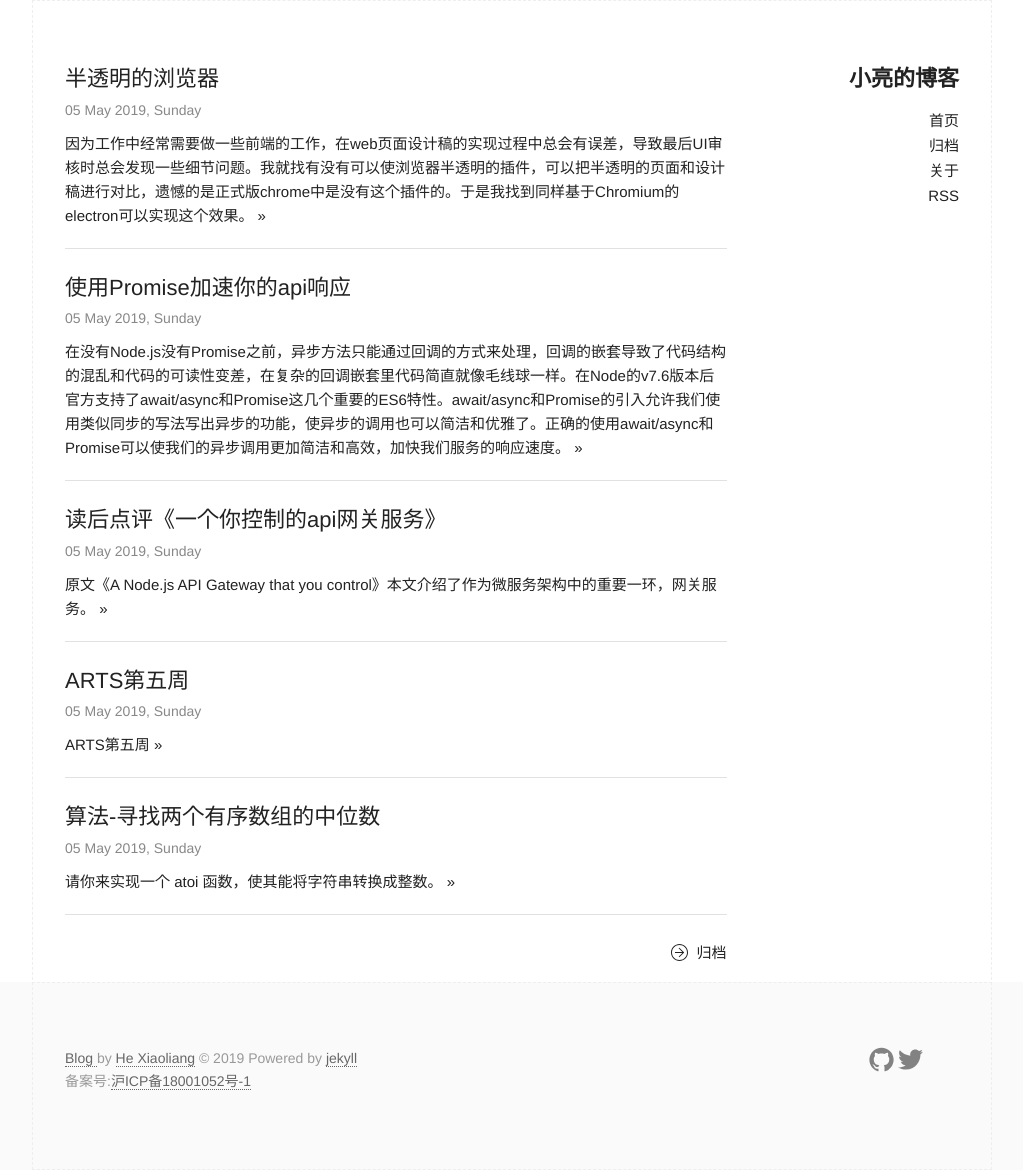
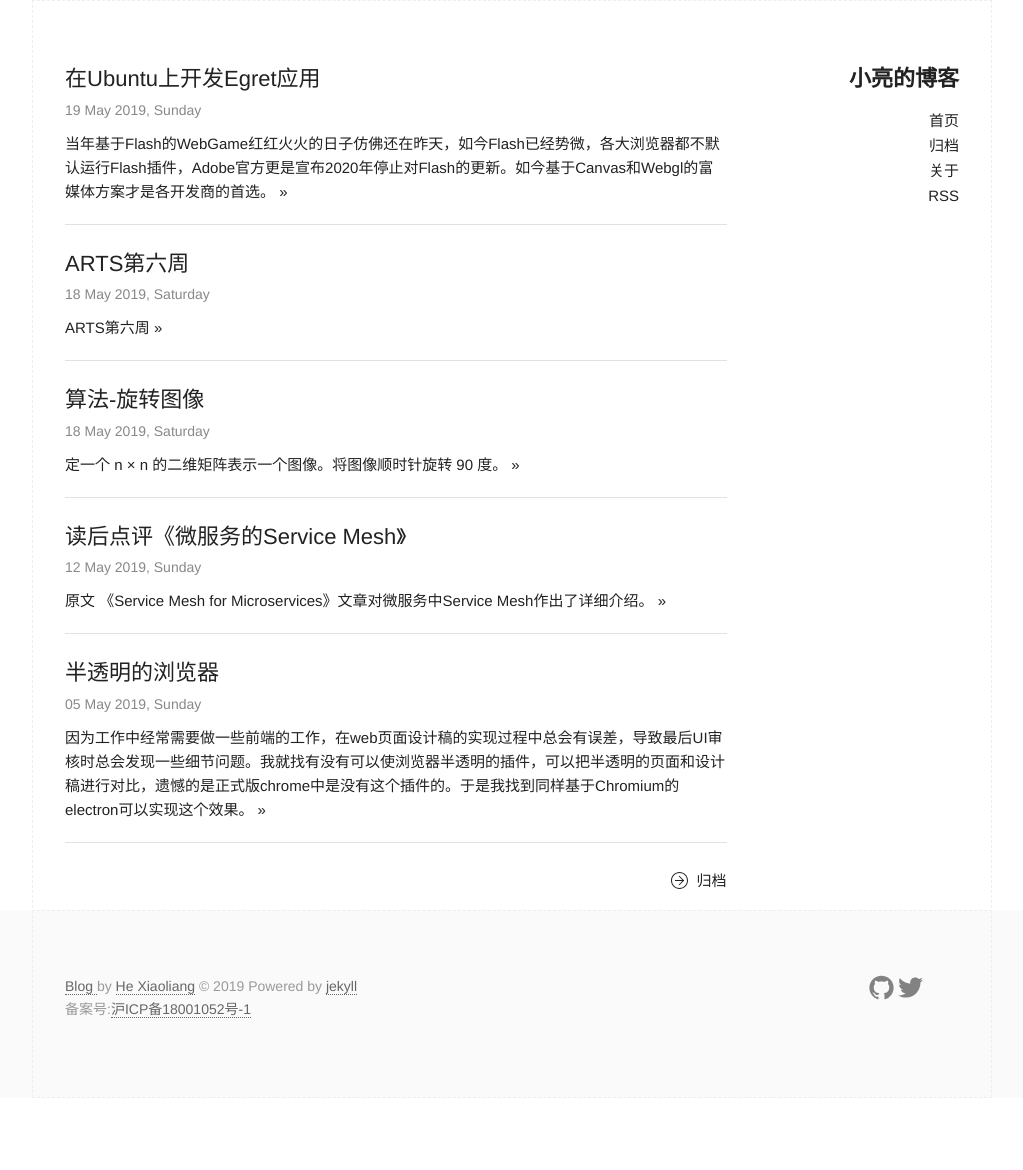
Before and after one commit to Snoopyjoy/blog, a Jekyll site: the page built from index.html, in a window 1280 px wide. Shown: the whole page, without its empty margins (128-1151 px from the left). Built offline with Jekyll 4.4.1, drawn with Linux system fonts in a browser that asks for light colours; comment, search, counter and statistics services are not loaded; after the commit the page ends 1098 px from its top, so only the background shows below that; some of the changed lines change nothing that is shown.

Commit message:
arts第六周

````diff
--- a/_posts/2019-05-05-node-api-gateway.md
+++ b/_posts/2019-05-05-node-api-gateway.md
@@ -1,6 +1,6 @@
 ---
 layout: post
-title: 读后点评《一个你控制的api网关服务》
+title: 读后点评《一个你掌控的api网关服务》
 category: Review
 description: 原文《A Node.js API Gateway that you control》本文介绍了作为微服务架构中的重要一环，网关服务。
 keywords: Node.js API Gateway
--- /dev/null
+++ b/_posts/2019-05-12-review-service-mesh.md
@@ -0,0 +1,55 @@
+---
+layout: post
+title: 读后点评《微服务的Service Mesh》
+category: Review
+description: 原文 《Service Mesh for Microservices》文章对微服务中Service Mesh作出了详细介绍。
+keywords: service mesh
+---
+
+原文 《[Service Mesh for Microservices](https://medium.com/microservices-in-practice/service-mesh-for-microservices-2953109a3c9a)》文章对微服务中Service Mesh作出了详细介绍。
+
+## 为什么使用Service Mesh
+当我们面对这样一个场景，我们需要调用多个下游的服务来组成一个新服务。对于ESB架构，我们需要用到ESC的熔断器、超时处理、服务发现等功能去实现。而使用微服务时就不需要那个集成虚拟服务的ESB层了，取而代之的是一些系列的微服务。
+可以互相通信的微服务由业务逻辑和网络功能组成。实现微服务架构的难点并不是服务本身的业务逻辑，如何实现微服务之间的通信才是最难的。
+## 什么是Service Mesh
+简而言之，微服务就是服务内部通信的基础设施。
+### Service Mesh的特性
+1. 一个特定的微服务不会直接与其他微服务直接通信。
+2. 取代所有服务对服务的通信的是组件顶部的service mesh(或称为边车代理)
+3. service mesh 提供内置的网络功能如弹性伸缩、服务发现等。
+4. 因此服务的开发者可以更专注于业务逻辑开发而大多数和网络通信相关的工作只需要交给service mesh。
+5. 例如你在请求其它服务时不需要担心熔断处理，因为这已经是service mesh的一部分。
+6. service mesh可以使用任意语言。由于微服务和service mesh的通信通常是基于标准通信协议如http1.x/2.x, gRPC等等。你可以使用其它任何技术来构建微服务，且仍然可以与service mesh通信。
+![]({{site.baseurl}}/assets/img/service-mesh.png)
+
+### 业务逻辑
+### 原生网络
+### 应用网络功能
+### Service Mesh控制面板
+服务注册，服务发现
+## Service Mesh的功能
+### 内部通信的弹性功能
+熔断处理，重试，超时处理，故障处理，均衡负载，故障转移。
+### 服务发现
+### 路由
+### 监控
+### 安全
+### 连接控制
+### 部署
+### 通信协议
+## Service Mesh的实现
+[Linkerd](https://linkerd.io/) 和 [Istio](https://istio.io/)
+## Service Mesh的优缺点
+### 优点
+1. 特性代码在微服务代码外，有高复用性
+2. 解决了微服务架构中的大多数问题：服务监控追踪，日志服务，安全性，连接限制
+3. 微服务的实现语言选择更加自由，只需要支持微服务间的通信协议
+
+### 缺点
+1. 复杂
+2. 服务通信走额外跳板
+3. 仍有其它需要解决的问题
+4. 不成熟
+
+## 结论
+Service Mesh 解决了微服务中的大部分问题，给了我们可以选择多个实现语言的自由，但是并不能解决业务相关和服务整合相关的问题。
--- /dev/null
+++ b/_posts/2019-05-18-algorithm-leetcode-48.md
@@ -0,0 +1,39 @@
+---
+layout: post
+title: 算法-旋转图像
+categories: Algorithm
+description: 定一个 n × n 的二维矩阵表示一个图像。将图像顺时针旋转 90 度。
+keywords: algorithm,leetcode
+---
+### 题目
+给定一个 n × n 的二维矩阵表示一个图像。
+
+将图像顺时针旋转 90 度。
+
+说明：
+
+你必须在原地旋转图像，这意味着你需要直接修改输入的二维矩阵。请不要使用另一个矩阵来旋转图像。
+### 解题
+```javascript
+/**
+ * @param {number[][]} matrix
+ * @return {void} Do not return anything, modify matrix in-place instead.
+ */
+var rotate = function(matrix) {
+  const temp = [];
+    const mtxLen = matrix.length;
+    for( let i = mtxLen - 1;i >= 0; i-- ){
+        const orgRow = matrix[i];
+        const covI = mtxLen - i - 1;
+        for( let j = 0; j < orgRow.length; j++){
+            temp[i] = temp[i] || [];
+            let orgVal = temp[i][j] || temp[i][j] === 0? temp[i][j] :
+            matrix[i][j];
+            temp[j] = temp[j] || [];
+            temp[j][covI] = matrix[j][covI];
+            matrix[j][covI] = orgVal;
+        }
+    }
+    return matrix;
+};
+```
--- /dev/null
+++ b/_posts/2019-05-18-arts-5.md
@@ -0,0 +1,19 @@
+---
+layout: post
+title: ARTS第六周
+category: ARTS
+description: ARTS第六周
+keywords: ARTS
+---
+
+#### Algorithm
+[《算法 算法-旋转图像》](/algorithm/2019/05/18/algorithm-leetcode-48.html)
+
+#### Review
+[读后点评《微服务的Service Mesh》](/review/2019/05/12/review-service-mesh.html)
+
+#### Tip
+推荐一款支持Windows、Mac、Linux平台的Git管理工具——[GitKraken](https://www.gitkraken.com/)。
+
+#### Share
+[《在Ubuntu上开发Egret应用》](/share/2019/05/19/share-ubuntu-egret.html)
--- /dev/null
+++ b/_posts/2019-05-19-share-ubuntu-egret.md
@@ -0,0 +1,144 @@
+---
+layout: post
+title: 在Ubuntu上开发Egret应用
+category: Share
+description: 当年基于Flash的WebGame红红火火的日子仿佛还在昨天，如今Flash已经势微，各大浏览器都不默认运行Flash插件，Adobe官方更是宣布2020年停止对Flash的更新。如今基于Canvas和Webgl的富媒体方案才是各开发商的首选。
+keywords: Node.jsle Promise
+---
+当年基于Flash的WebGame红红火火的日子仿佛还在昨天，如今Flash已经势微，各大浏览器都不默认运行Flash插件，Adobe官方更是宣布2020年停止对Flash的更新。如今基于Canvas和Webgl的富媒体方案才是各开发商的首选。
+
+其实相对于Flash的时代，如今的工作流开发工具并不如Flash时那么成熟，Flash时代有Adobe Flash CS系列，Adobe Flash Builder作为开发IDE，还有各个公司基于Adobe Flash Air开发的工具。
+当然既然Flash已经快被淘汰，新技术就一定会驱动大家开发一套合适的工作流。国内有Egret, LayaBox都开发出了游戏的H5游戏引擎。Cocos2d-x框架也很优秀。Adobe Flash CS系列的续作Adobe Flash Animate系列也支持了导出H5动画，它是基于create.js和sound.js。开源框架有Pixi.js。
+最近做外包项目需要用到Egret。最近我刚把笔记本装了Ubuntu, 虽然Egret官方只有Windows和Mac下安装Egret引擎的介绍，但是我还是找到了在Ubuntu上开发的方法。
+## IDE
+打开Egret Wing，第一眼就觉得这UI好熟悉，和VSCode很像。其实Egret Wing是有基于VSCode开发的。那么，Ubuntu下就用VSCode作为开发IDE吧。
+## 引擎安装
+Egret核心代码是开源的，代码在github上[egret-core](https://github.com/egret-labs/egret-core)。Egret核心库是基于node.js的。所以首先我们需要安装node.js。
+### 安装Node.js
+Ubuntu上使用apt install nodejs即可。如果需要下载最新版我们先上https://nodejs.org/ node.js官网，下载最新版本的Source Code（推荐LTS的版本）。解压源码后进入目录执行命令：
+```shell
+./configure
+```
+然后执行命令:
+```shell
+make && make install
+```
+这个过程可能很长请耐心等待。
+安装完成后配置环境变量：
+执行命令编辑：
+```shell
+vim ~/.profile
+```
+添加环境变量：
+```shell
+export NODE_HOME=/home/node  #你的node目录的路径
+
+export PATH=$PATH:$NODE_HOME/bin
+
+export NODE_PATH=$NODE_HOME/lib/node_modules
+```
+使环境变量生效：
+```shell
+source ~/.profile
+```
+执行代码查看node安装是否成功
+```shell
+node -v
+```
+此时应该输出你安装的node版本号。
+由于egret采用typescript开发，我们还需要安装typescript库。执行代码：
+```shell
+npm install -g typescript
+```
+
+### 安装egert核心库
+代码地址https://github.com/egret-labs/egret-core安装时我们可以直接clone，或者下载release的压缩包。在下载好之后解压，比如我解压后是 egret-core-5.2.19 这个文件夹。首先将文件夹改名为：
+egret-core，否则安装后会报错。然后进入egret-core文件夹执行命令：
+```shell
+npm install -g
+```
+最后执行命令：
+```shell
+egret info
+```
+查看输出信息是否安装了正确版本egret引擎。
+
+## 代码调试
+首先我们创建一个egret项目，执行代码：
+```shell
+ egret create 项目名字
+```
+ 创建一个新的egret项目。使用VSCode打开项目。Egret开发是使用的TypeScrit语言，且运行在浏览器中。我们需要先安装Chrome浏览器。然后再安装Debugger for Chrome插件。按F5开启调试，IDE会提示调试方式，此时选择chrome，此时在项目目录下会自动创建.vscode文件夹和.vscode/launch.json文件。将launch.json文件的内容编辑为：
+ ```json
+ {
+    "version": "0.2.0",
+    "configurations": [
+        {
+            "name": "Chrome 调试",
+            "type": "chrome",
+            "request": "launch",
+            "url": "http://127.0.0.1:3000/index.html",
+            "sourceMaps": true,
+            "webRoot": "${workspaceRoot}",
+            "preLaunchTask":"build",
+            "userDataDir":"${tmpdir}"
+        }
+    ]
+}
+```
+此时按F5调试会报错，并且在.vscode目录下会生成一个tasks.json文件。将tasks.json文件编辑为：
+```json
+{
+   "version": "2.0.0",
+   "tasks": [
+       {
+           "label": "build",
+           "type": "shell",
+           "command": "egret",
+           "args": ["build","-sourcemap"],
+           "problemMatcher": "$tsc"
+       },
+       {
+           "label": "clean",
+           "type": "shell",
+           "command": "egret",
+           "args": ["build","-e"],
+           "problemMatcher": "$tsc"
+       },
+       {
+           "label": "publish",
+           "type": "shell",
+           "command": "egret",
+           "args": ["publish"],
+           "problemMatcher": "$tsc"
+       }
+   ]
+}
+```
+由于是采用TypeScript开发，编译为js文件后需要调试的话需要开启sourceMap。我们需要将项目的tsconfig.json文件编辑为：
+```json
+{
+    "compilerOptions": {
+        "target": "es5",
+        "outDir": "bin-debug",
+        "experimentalDecorators": true,
+        "lib": [
+            "es5",
+            "dom",
+            "es2015.promise"
+        ],
+        "types": []
+    },
+    "include": [
+        "src",
+        "libs"
+    ]
+}
+```
+这样我们的开发环境就配置好了。我们调试前需要先开启本地服务：
+```shell
+egret run
+```
+启动好之后，在vscode中按F5就可以调试了，并且可以直接在ts代码中断点调试。
+## 总结
+上面的步骤只是让我们有在Ubuntu上开发egret应用的能力，但是并不能体验到egret官方提供的完整的工作流工具。这些工具只能在windows或者mac下体验了。
````
Also changed, not shown: assets/img/service-mesh.png (added).
